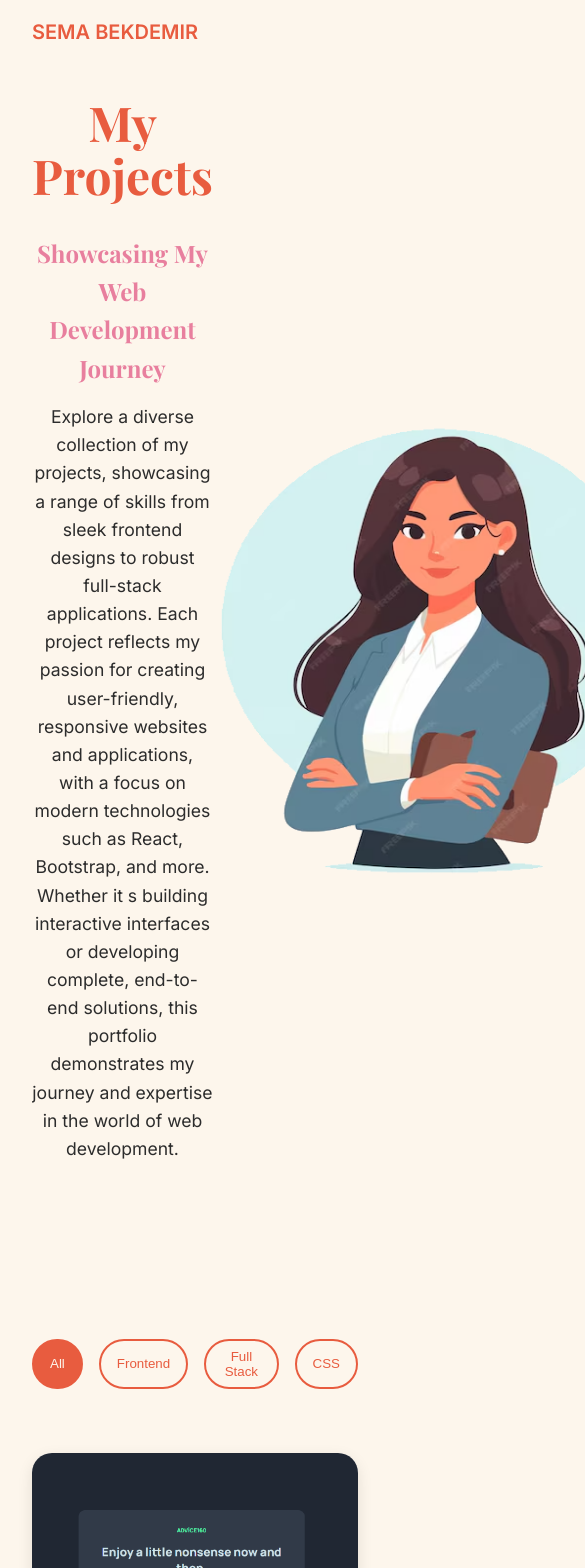
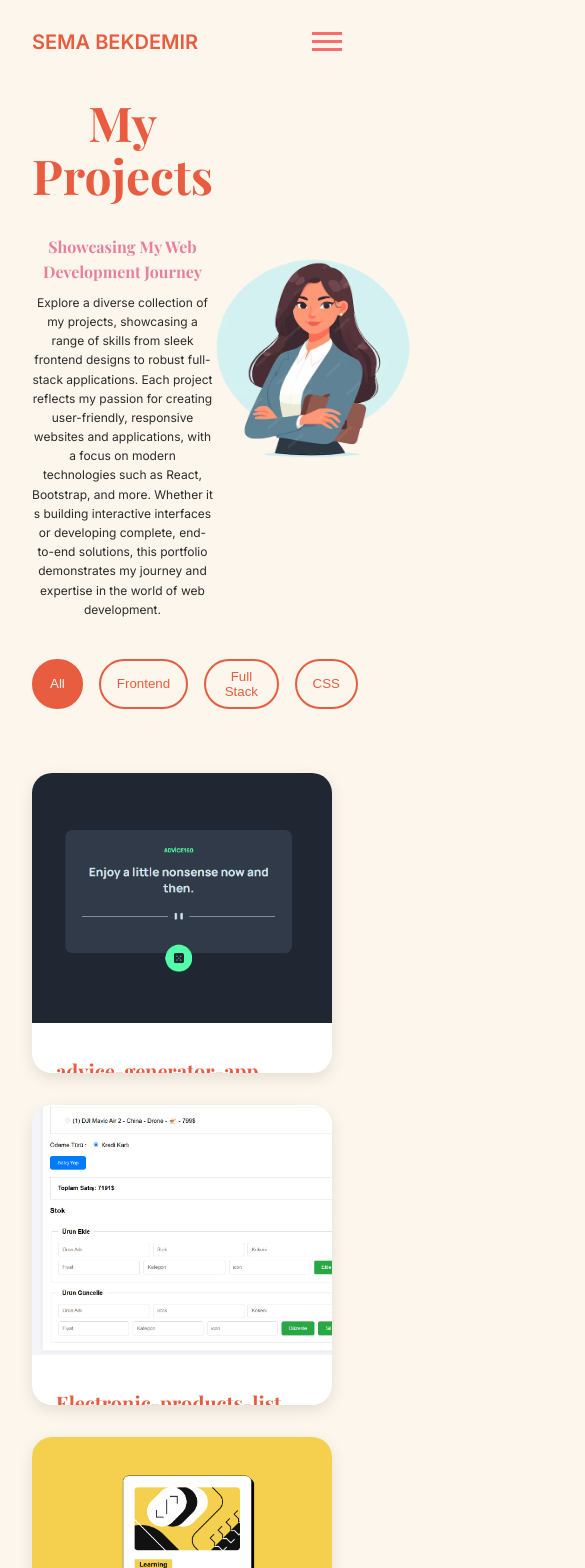
Before and after one commit to ecesemabekdemir/portfolio-next, a Next.js app: page /projects in a window 390 px wide. Shown: the top 1568 px of the page, 585 px wide, since content can reach past the window. Built offline with nearby package versions, Linux system fonts and the light colour scheme.

Commit message:
responsive yapılıyor

```diff
--- a/app/about/about.css
+++ b/app/about/about.css
@@ -1,101 +1,123 @@
-/*
-.container-about {
-  max-width: 1200px;
-  margin: 0 auto;
-  padding: 0 20px;
+
+/*-------------------------------------- About Content Styles */
+.about-content {
+  padding: 4rem 0;
+  background: var(--cream);
 }
 
-header {
-  background-color: var(--primary-color);
-  color: white;
-  text-align: center;
-  padding: 2rem 0;
+.about-grid {
+  display: grid;
+  grid-template-columns: 1fr 1fr;
+  gap: 4rem;
 }
 
-h1 {
-  font-size: 2.5rem;
+.about-text p {
+  margin-bottom: 1.5rem;
+}
+
+.about-timeline h3 {
+  font-size: 1.5rem;
+  margin-bottom: 2rem;
+  color: var(--coral);
+}
+
+.timeline {
+  list-style-type: none;
+  position: relative;
+}
+
+.timeline:before {
+  content: "";
+  position: absolute;
+  top: 0;
+  bottom: 0;
+  left: 0;
+  width: 2px;
+  background: var(--pink);
+}
+
+.timeline li {
+  margin-bottom: 2rem;
+  padding-left: 2rem;
+  position: relative;
+}
+
+.timeline li:before {
+  content: "";
+  position: absolute;
+  left: -6px;
+  top: 0;
+  width: 14px;
+  height: 14px;
+  background: var(--coral);
+  border-radius: 50%;
+}
+
+.timeline .date {
+  display: inline-block;
+  padding: 0.25rem 0.75rem;
+  background: var(--pink);
+  color: var(--cream);
+  border-radius: 15px;
+  font-size: 0.875rem;
   margin-bottom: 0.5rem;
 }
 
-.subtitle {
-  font-size: 1.2rem;
-  opacity: 0.8;
+.timeline h4 {
+  color: var(--coral);
+  margin-bottom: 0.5rem;
 }
 
-main {
-  padding: 3rem 0;
+.cv-button {
+  width: 150px;
+  display: flex;
+  align-items: center;
+  justify-content: center;
+  padding: 12px;
+  background-color: var(--coral);
+  color: white;
+  font-size: 16px;
+  font-weight: bold;
+  text-decoration: none;
+  border-radius: 30px;
+  transition: var(--transition);
+  box-shadow: 0 4px 6px rgba(0, 0, 0, 0.1);
 }
 
-.about-content {
-  display: flex;
-  flex-wrap: wrap;
-  gap: 2rem;
-  align-items: center;
-  justify-content: center;
+.cv-button:hover {
+  background-color: var(--pink);
+  box-shadow: 0 6px 8px rgba(0, 0, 0, 0.15);
 }
 
-.about-text {
-  flex: 1;
-  min-width: 300px;
+.button-text {
+  margin-right: 8px;
 }
 
-.about-image {
-  flex: 1;
-  min-width: 300px;
-  text-align: center;
+.download-icon {
+  width: 20px;
+  height: 20px;
+  transition: var(--transition);
 }
 
-.about-image img {
-  max-width: 100%;
-  height: auto;
-  border-radius: 50%;
-  box-shadow: 0 0 20px rgba(0, 0, 0, 0.1);
-  transition: transform 0.3s ease;
+.cv-button:hover .download-icon {
+  transform: translateY(2px);
 }
 
-.about-image img:hover {
-  transform: scale(1.05);
-}
+/* -------------------------------------------------------------Responsive Design */
+@media (width < 768px) {
+  .about-timeline h3 {
+    font-size: 1rem;
+    margin-bottom: 1rem;
 
-h2 {
-  color: var(--secondary-color);
-  margin-bottom: 1rem;
-}
-
-p {
-  margin-bottom: 1rem;
-}
-
-.skills {
-  margin-top: 2rem;
-}
-
-.skills-list {
-  display: flex;
-  flex-wrap: wrap;
-  gap: 1rem;
-  list-style-type: none;
-}
-
-.skill-item {
-  background-color: var(--primary-color);
-  color: white;
-  padding: 0.5rem 1rem;
-  border-radius: 20px;
-  font-size: 0.9rem;
-  transition: background-color 0.3s ease;
-}
-
-.skill-item:hover {
-  background-color: var(--accent-color);
-}
-
-@media (max-width: 768px) {
-  .about-content {
-      flex-direction: column;
   }
 
-  .about-image {
-      order: -1;
+  .hero-image img {
+    width: 200px;
+    height: 200px;
   }
-} */
+
+  .hero {
+    margin: 0;
+    padding: 6rem 0 0 0;
+  }
+}
--- a/app/about/page.jsx
+++ b/app/about/page.jsx
@@ -4,6 +4,7 @@
 import { useState, useEffect } from "react";
 import Link from "next/link";
 import { Download } from "lucide-react";
+import "./about.css";
 
 export default function About() {
   const [isVisible, setIsVisible] = useState(false);
--- a/app/globals.css
+++ b/app/globals.css
@@ -38,66 +38,10 @@
   padding: 0 2rem;
 }
 
-/* Navigation Styles */
-.nav {
-  position: fixed;
-  top: 0;
-  left: 0;
-  right: 0;
-  background: rgba(253, 246, 236, 0.95);
-  backdrop-filter: blur(10px);
-  z-index: 1000;
-  padding: 1rem 0;
-  transition: var(--transition);
-}
-
-.nav-content {
+/* -------------------------------------------Hero Section */
+.hero {
   display: flex;
   justify-content: space-between;
-  align-items: center;
-}
-
-.nav-logo {
-  font-size: 1.25rem;
-  font-weight: 600;
-  color: var(--coral);
-  text-decoration: none;
-}
-
-.nav-links {
-  display: flex;
-  gap: 3rem;
-  list-style: none;
-}
-
-.nav-links a {
-  text-decoration: none;
-  color: var(--text-dark);
-  font-weight: 500;
-  position: relative;
-  padding: 0.5rem 0;
-}
-
-.nav-links a::after {
-  content: "";
-  position: absolute;
-  bottom: 0;
-  left: 0;
-  width: 0;
-  height: 2px;
-  background: var(--pink);
-  transition: var(--transition);
-}
-
-.nav-links a:hover::after {
-  width: 100%;
-}
-
-/* -------------------------------------------Hero Section */
-.hero {
-
-display: flex;
-justify-content: space-between;
   padding: 5rem 0 2rem;
   position: relative;
 }
@@ -124,7 +68,6 @@
 .hero-description {
   font-size: 1.1rem;
   margin-bottom: 1rem;
-
 }
 
 .hero-image-container {
@@ -158,12 +101,11 @@
 
 .projects-grid {
   display: grid;
-  grid-template-columns: repeat(3,1fr);
+  grid-template-columns: repeat(3, 1fr);
   gap: 2rem;
 }
 
 .project-card {
-
   background: var(--cream);
   border-radius: 20px;
   overflow: hidden;
@@ -218,7 +160,7 @@
 
 .skills-grid {
   display: grid;
-  grid-template-columns: repeat(6,1fr);
+  grid-template-columns: repeat(6, 1fr);
   gap: 2rem;
 }
 
@@ -243,7 +185,7 @@
   margin-bottom: 1rem;
 }
 
-/* Contact Section */
+/*------------------------------------------------------------ Contact Section */
 .contact {
   padding: 2rem 0;
   background: var(--coral);
@@ -281,113 +223,6 @@
   transform: translateY(-5px);
 }
 
-
-/*-------------------------------------- About Content Styles */
-.about-content {
-  padding: 4rem 0;
-  background: var(--cream);
-}
-
-.about-grid {
-  display: grid;
-  grid-template-columns: 1fr 1fr;
-  gap: 4rem;
-}
-
-.about-text p {
-  margin-bottom: 1.5rem;
-}
-
-.about-timeline h3 {
-  font-size: 1.5rem;
-  margin-bottom: 2rem;
-  color: var(--coral);
-}
-
-.timeline {
-  list-style-type: none;
-  position: relative;
-}
-
-.timeline:before {
-  content: "";
-  position: absolute;
-  top: 0;
-  bottom: 0;
-  left: 0;
-  width: 2px;
-  background: var(--pink);
-}
-
-.timeline li {
-  margin-bottom: 2rem;
-  padding-left: 2rem;
-  position: relative;
-}
-
-.timeline li:before {
-  content: "";
-  position: absolute;
-  left: -6px;
-  top: 0;
-  width: 14px;
-  height: 14px;
-  background: var(--coral);
-  border-radius: 50%;
-}
-
-.timeline .date {
-  display: inline-block;
-  padding: 0.25rem 0.75rem;
-  background: var(--pink);
-  color: var(--cream);
-  border-radius: 15px;
-  font-size: 0.875rem;
-  margin-bottom: 0.5rem;
-}
-
-.timeline h4 {
-  color: var(--coral);
-  margin-bottom: 0.5rem;
-}
-
-.cv-button {
-  width: 150px;
-  display: flex;
-  align-items: center;
-  justify-content: center;
-  padding: 12px;
-  background-color: var(--coral);
-  color: white;
-  font-size: 16px;
-  font-weight: bold;
-  text-decoration: none;
-  border-radius: 30px;
-  transition: var(--transition);
-  box-shadow: 0 4px 6px rgba(0, 0, 0, 0.1);
-}
-
-.cv-button:hover {
-  background-color: var(--pink);
-  box-shadow: 0 6px 8px rgba(0, 0, 0, 0.15);
-}
-
-.button-text {
-  margin-right: 8px;
-}
-
-.download-icon {
-  width: 20px;
-  height: 20px;
-  transition: var(--transition);
-}
-
-.cv-button:hover .download-icon {
-  transform: translateY(2px);
-}
-
-
-
 /* project---------------------------*/
 .projects {
   padding: 8rem 0;
@@ -399,39 +234,6 @@
   font-size: 3rem;
   margin-bottom: 4rem;
   text-align: center;
-}
-
-
-
-/* Responsive Design */
-@media (max-width: 1024px) {
-  .hero {
-    grid-template-columns: 1fr;
-    text-align: center;
-    padding: 6rem 0;
-  }
-
-  .hero-description {
-    margin: 0 auto 3rem;
-  }
-
-  .hero-title {
-    font-size: 4rem;
-  }
-}
-
-@media (max-width: 768px) {
-  .nav-links {
-    display: none;
-  }
-
-  .section-title {
-    font-size: 2.5rem;
-  }
-
-  .hero-title {
-    font-size: 3rem;
-  }
 }
 
 /* Animations */
@@ -449,3 +251,102 @@
 .animate {
   animation: fadeIn 1s ease forwards;
 }
+
+/* -------------------------------------------------------------Responsive Design */
+@media (width < 768px) {
+  .hero {
+    grid-template-columns: 1fr;
+    text-align: center;
+    padding: 6rem 0 0 0;
+  }
+
+  .hero-description {
+    margin: 0 auto 2rem;
+  }
+
+  .hero-title {
+    font-size: 3rem;
+  }
+
+  .hero-subtitle {
+    font-size: 1rem;
+    margin-bottom: 0.5rem;
+  }
+
+  .hero-description {
+    font-size: 0.75rem;
+    margin-bottom: 0.5rem;
+  }
+
+  .hero-image img {
+    width: 200px;
+    height: 200px;
+  }
+
+  .projects {
+    padding: 3rem 0;
+  }
+
+  .project-card {
+    width: 300px;
+    height: 300px;
+  }
+
+  .project-card:hover {
+    transform: translateY(-10px);
+  }
+
+  .project-image {
+   width: 100%;
+    height: 200px;
+  }
+
+  .project-content {
+    padding: 1rem;
+  }
+
+  .project-title {
+    margin-bottom: 0.5rem;
+    font-size: 1rem;
+  }
+
+  .project-description {
+    font-size: 0.75rem;
+    margin-bottom: 0.5rem;
+  }
+
+  .project-link {
+    padding: 0.75rem 1rem;
+  }
+  .section-title {
+    font-size: 1rem;
+    margin-bottom: 0.5rem;
+  }
+
+  .projects-grid {
+    display: grid;
+    grid-template-columns: repeat(2, 1fr);
+  }
+
+  .skills {
+    display: none;
+  }
+}
+
+@media (max-width < 425px) {
+  .nav-links {
+    display: none;
+  }
+
+  .section-title {
+    font-size: 2.5rem;
+  }
+
+  .hero-title {
+    font-size: 3rem;
+  }
+  .projects-grid {
+    display: grid;
+    grid-template-columns: repeat(1, 1fr);
+  }
+}
--- a/components/nav/index.jsx
+++ b/components/nav/index.jsx
@@ -1,25 +1,29 @@
+import Link from "next/link";
+import "./nav.css";
+import MobileNav from "./mobile";
 export default function Nav() {
   return (
     <>
       <div className="nav">
         <div className="container nav-content">
-          <a href="#" className="nav-logo">
+          <Link href="/" className="nav-logo">
             SEMA BEKDEMIR
-          </a>
+          </Link>
           <ul className="nav-links">
             <li>
-              <a href="/home">Home</a>
+              <Link href="/home">Home</Link>
             </li>
             <li>
-              <a href="/projects">Projects</a>
+              <Link href="/projects">Projects</Link>
             </li>
             <li>
-              <a href="/about">About</a>
+              <Link href="/about">About</Link>
             </li>
             <li>
-              <a href="#contact">Contact</a>
+              <Link href="#contact">Contact</Link>
             </li>
           </ul>
+          <MobileNav />
         </div>
       </div>
     </>
--- /dev/null
+++ b/components/nav/mobile.jsx
@@ -0,0 +1,31 @@
+import Link from "next/link";
+import "./nav.css";
+
+export default function MobileNav() {
+  return (
+    <>
+      <nav className="nav-container">
+        <input type="checkbox" id="menu-toggle" />
+        <label for="menu-toggle" class="menu-icon">
+          <span></span>
+          <span></span>
+          <span></span>
+        </label>
+        <ul className="nav-links">
+          <li>
+            <Link href="/">Home</Link>
+          </li>
+          <li>
+            <Link href="/projects">Projects</Link>
+          </li>
+          <li>
+            <Link href="/about">About</Link>
+          </li>
+          <li>
+            <Link href="/contact">Contact</Link>
+          </li>
+        </ul>
+      </nav>
+    </>
+  );
+}
--- /dev/null
+++ b/components/nav/nav.css
@@ -0,0 +1,155 @@
+/* Navigation Styles */
+.nav {
+  position: fixed;
+  top: 0;
+  left: 0;
+  right: 0;
+  background: rgba(253, 246, 236, 0.95);
+  backdrop-filter: blur(10px);
+  z-index: 1000;
+  padding: 1rem 0;
+  transition: var(--transition);
+}
+
+.nav-content {
+  display: flex;
+  justify-content: space-between;
+  align-items: center;
+}
+
+.nav-logo {
+  font-size: 1.25rem;
+  font-weight: 600;
+  color: var(--coral);
+  text-decoration: none;
+}
+
+.nav-links {
+  display: flex;
+  gap: 3rem;
+  list-style: none;
+}
+
+.nav-links a {
+  text-decoration: none;
+  color: var(--text-dark);
+  font-weight: 500;
+  position: relative;
+  padding: 0.5rem 0;
+}
+
+.nav-links a::after {
+  content: "";
+  position: absolute;
+  bottom: 0;
+  left: 0;
+  width: 0;
+  height: 2px;
+  background: var(--pink);
+  transition: var(--transition);
+}
+
+.nav-links a:hover::after {
+  width: 100%;
+}
+
+.profile-dropdown {
+  display: none;
+}
+
+/*--------------------------------------------- Responsive Design -------------------------------------------*/
+#menu-toggle {
+  display: none;
+}
+.nav-container {
+  padding: 1rem;
+  position: relative;
+}
+
+.menu-icon {
+  display: none;
+  flex-direction: column;
+  gap: 5px;
+  cursor: pointer;
+  width: 30px;
+}
+
+.menu-icon span {
+  height: 3px;
+  background-color: #ff6b6b;
+  transition: all 0.3s ease;
+}
+
+.nav-links {
+  display: flex;
+  gap: 2rem;
+  list-style: none;
+  width: 200px;
+}
+
+.nav-links a {
+  text-decoration: none;
+  color: #333;
+  font-size: 1rem;
+  transition: color 0.3s ease;
+}
+
+.nav-links a:hover {
+  color: #ff6b6b;
+}
+
+@media (max-width: 768px) {
+  .menu-icon {
+    display: flex;
+  }
+
+  .nav-links {
+    display: none;
+    position: absolute;
+    top: 100%;
+    left: -180px;
+    right: 0;
+    background-color: #fff;
+    flex-direction: column;
+    padding: 1rem;
+    box-shadow: 0 2px 5px rgba(0, 0, 0, 0.1);
+  }
+
+  .nav-links li {
+    padding: 0.5rem 0;
+    border-bottom: 1px solid #eee;
+  }
+
+  .nav-links li::after {
+    content: "";
+    position: absolute;
+    bottom: 0;
+    left: 0;
+    width: 0;
+    height: 2px;
+    transition: var(--transition);
+  }
+  .nav-links li:hover {
+    transition: var(--transition);
+  }
+
+  .nav-links li:last-child {
+    border-bottom: none;
+  }
+
+  #menu-toggle:checked ~ .nav-links {
+    display: flex;
+  }
+
+  #menu-toggle:checked ~ .menu-icon span:nth-child(1) {
+    transform: rotate(45deg) translate(5px, 5px);
+  }
+
+  #menu-toggle:checked ~ .menu-icon span:nth-child(2) {
+    opacity: 0;
+  }
+
+  #menu-toggle:checked ~ .menu-icon span:nth-child(3) {
+    transform: rotate(-45deg) translate(7px, -7px);
+  }
+}
```
